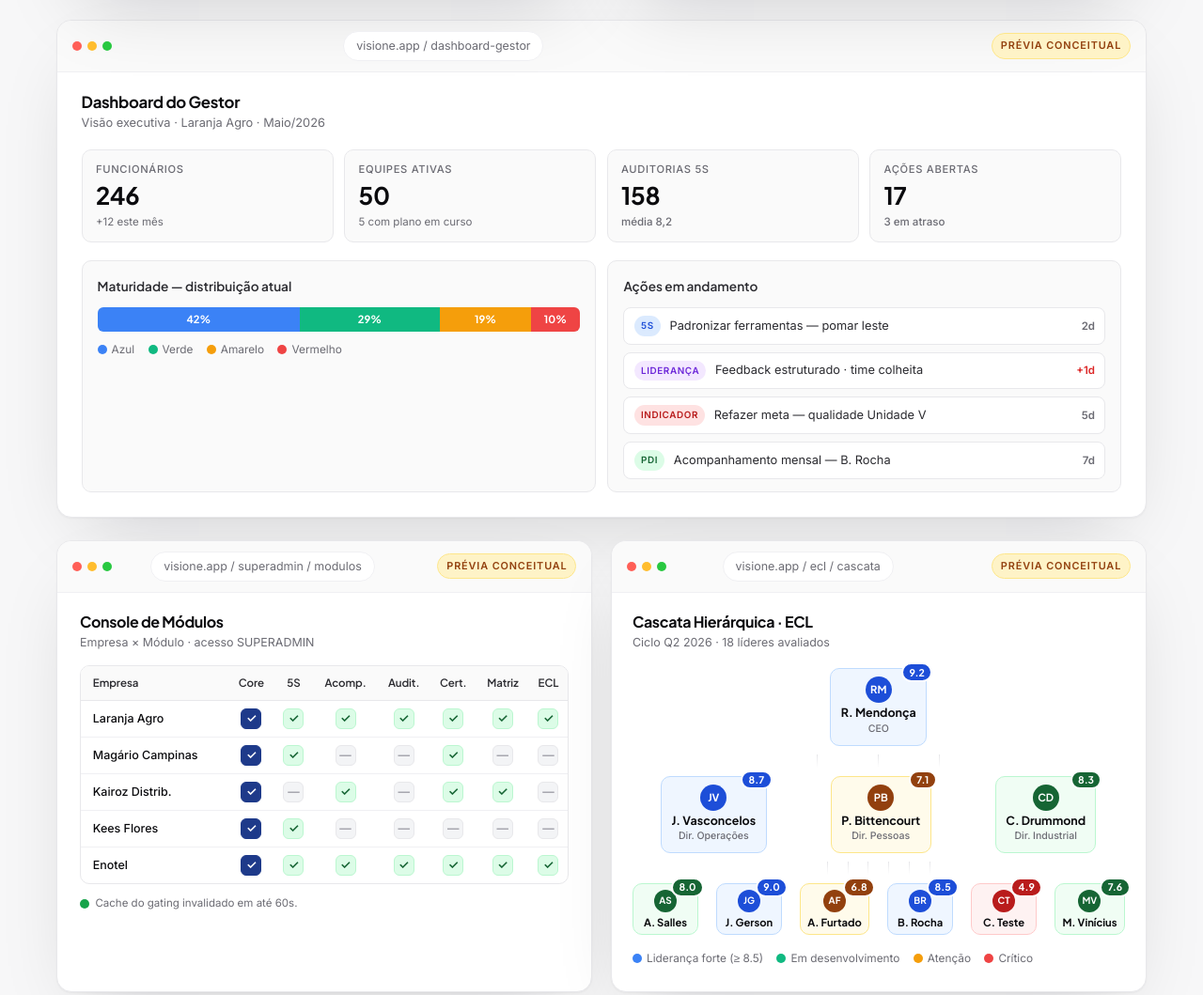
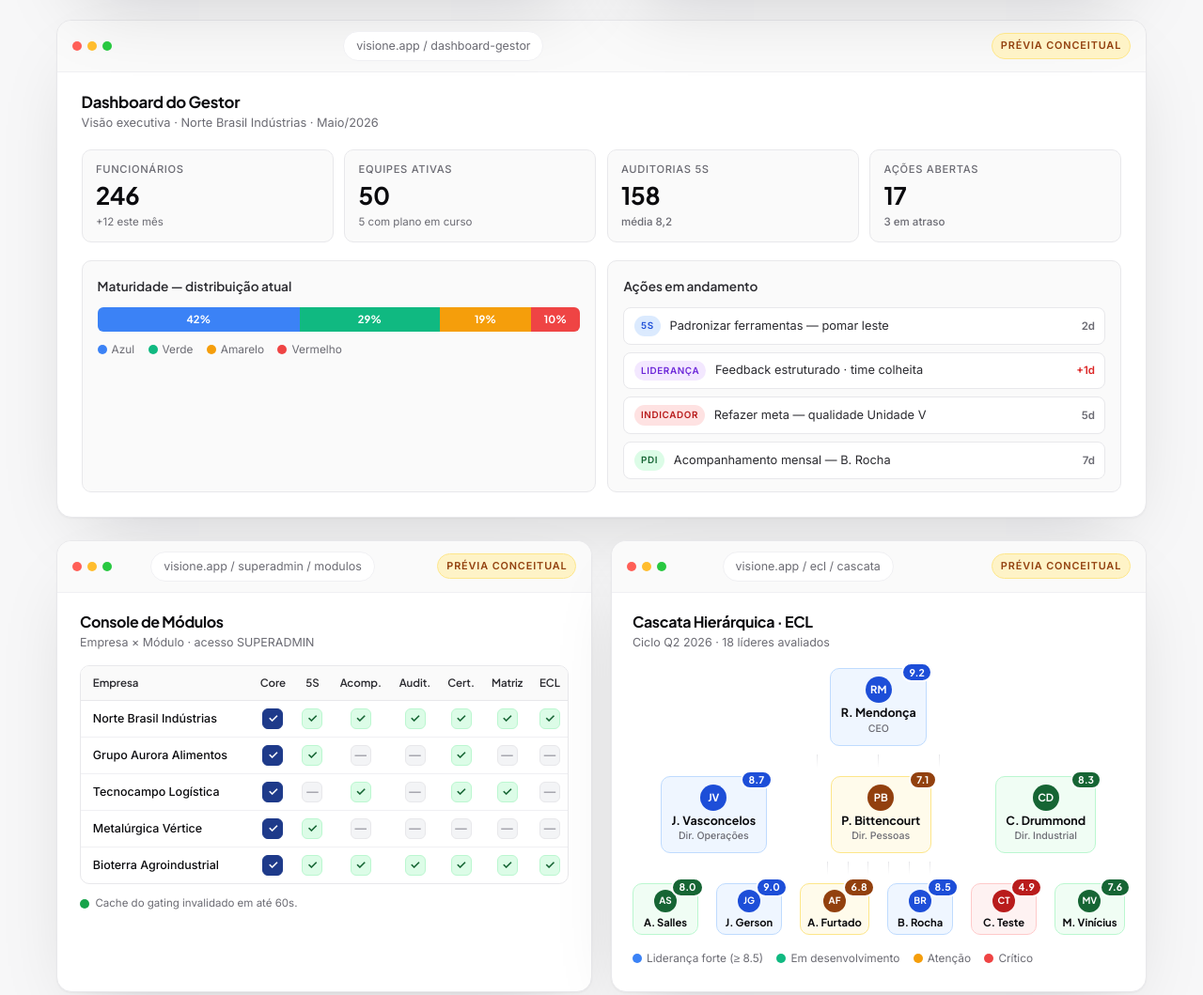
Before and after one commit to paulomenezes2813/visiometrics-site, a plain HTML site: page index.html in a window 1280 px wide. Shown: the part 6893-7952 px from the top of the page at 94% size. Drawn offline with Linux system fonts and the light colour scheme.

Commit message:
chore(site): trocar empresas reais por fictícias no Console e Dashboard
Substitui as empresas reais que estavam nos mockups por nomes
fictícios coerentes com o carrossel da home, mantendo o universo
visual integrado:

  Laranja Agro          → Norte Brasil Indústrias
  Magário Campinas      → Grupo Aurora Alimentos
  Kairoz Distrib.       → Tecnocampo Logística
  Kees Flores           → Metalúrgica Vértice
  Enotel                → Bioterra Agroindustrial

Aplicado tanto no Console Superadmin (matriz empresa × módulo)
quanto no header do Dashboard do Gestor.

Co-Authored-By: Claude Opus 4.7 (1M context) <noreply@anthropic.com>

```diff
--- a/index.html
+++ b/index.html
@@ -714,7 +714,7 @@
             <div class="mock__body mock__body--dash">
               <div class="mock__dash-head">
                 <h4>Dashboard do Gestor</h4>
-                <p>Visão executiva · Laranja Agro · Maio/2026</p>
+                <p>Visão executiva · Norte Brasil Indústrias · Maio/2026</p>
               </div>
 
               <div class="mock__kpis">
@@ -815,7 +815,7 @@
                     </thead>
                     <tbody>
                       <tr>
-                        <td>Laranja Agro</td>
+                        <td>Norte Brasil Indústrias</td>
                         <td><span class="check check--core">✓</span></td>
                         <td><span class="check check--on">✓</span></td>
                         <td><span class="check check--on">✓</span></td>
@@ -825,7 +825,7 @@
                         <td><span class="check check--on">✓</span></td>
                       </tr>
                       <tr>
-                        <td>Magário Campinas</td>
+                        <td>Grupo Aurora Alimentos</td>
                         <td><span class="check check--core">✓</span></td>
                         <td><span class="check check--on">✓</span></td>
                         <td><span class="check check--off">—</span></td>
@@ -835,7 +835,7 @@
                         <td><span class="check check--off">—</span></td>
                       </tr>
                       <tr>
-                        <td>Kairoz Distrib.</td>
+                        <td>Tecnocampo Logística</td>
                         <td><span class="check check--core">✓</span></td>
                         <td><span class="check check--off">—</span></td>
                         <td><span class="check check--on">✓</span></td>
@@ -845,7 +845,7 @@
                         <td><span class="check check--off">—</span></td>
                       </tr>
                       <tr>
-                        <td>Kees Flores</td>
+                        <td>Metalúrgica Vértice</td>
                         <td><span class="check check--core">✓</span></td>
                         <td><span class="check check--on">✓</span></td>
                         <td><span class="check check--off">—</span></td>
@@ -855,7 +855,7 @@
                         <td><span class="check check--off">—</span></td>
                       </tr>
                       <tr>
-                        <td>Enotel</td>
+                        <td>Bioterra Agroindustrial</td>
                         <td><span class="check check--core">✓</span></td>
                         <td><span class="check check--on">✓</span></td>
                         <td><span class="check check--on">✓</span></td>
```
